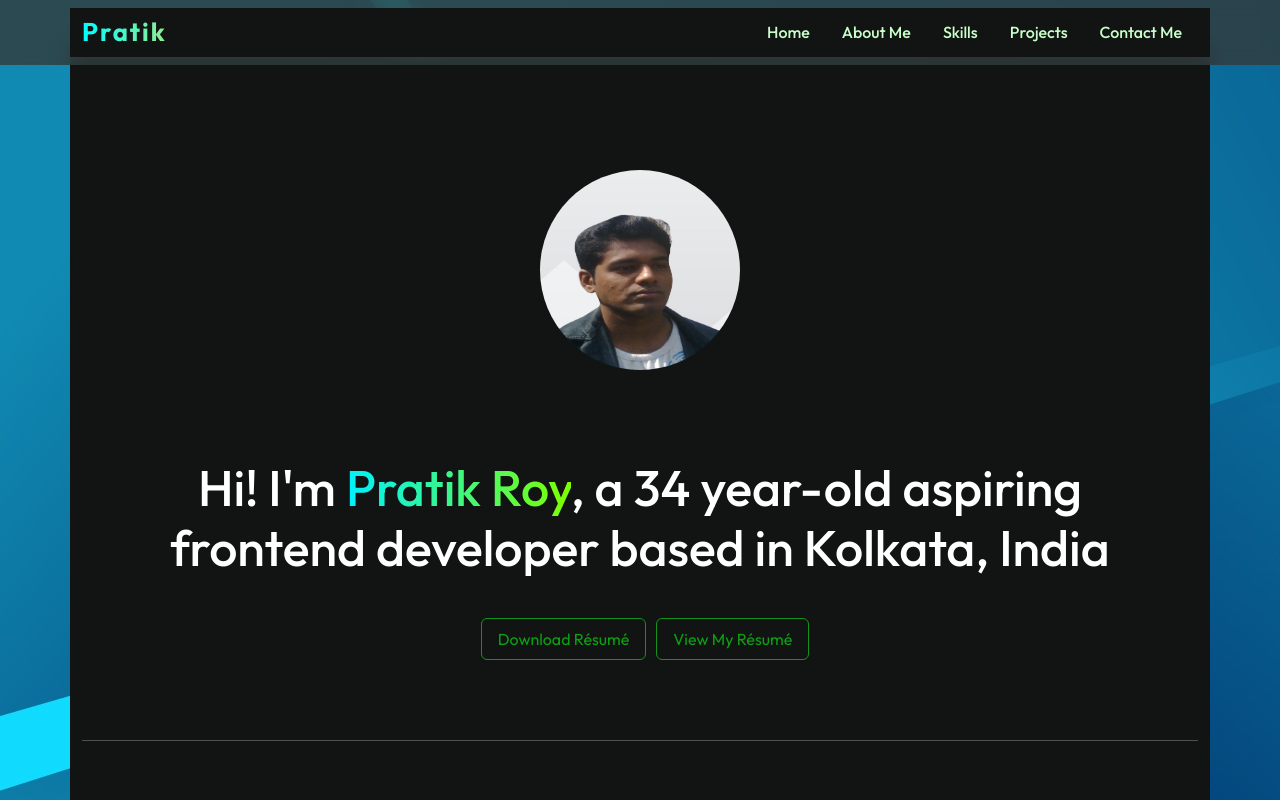
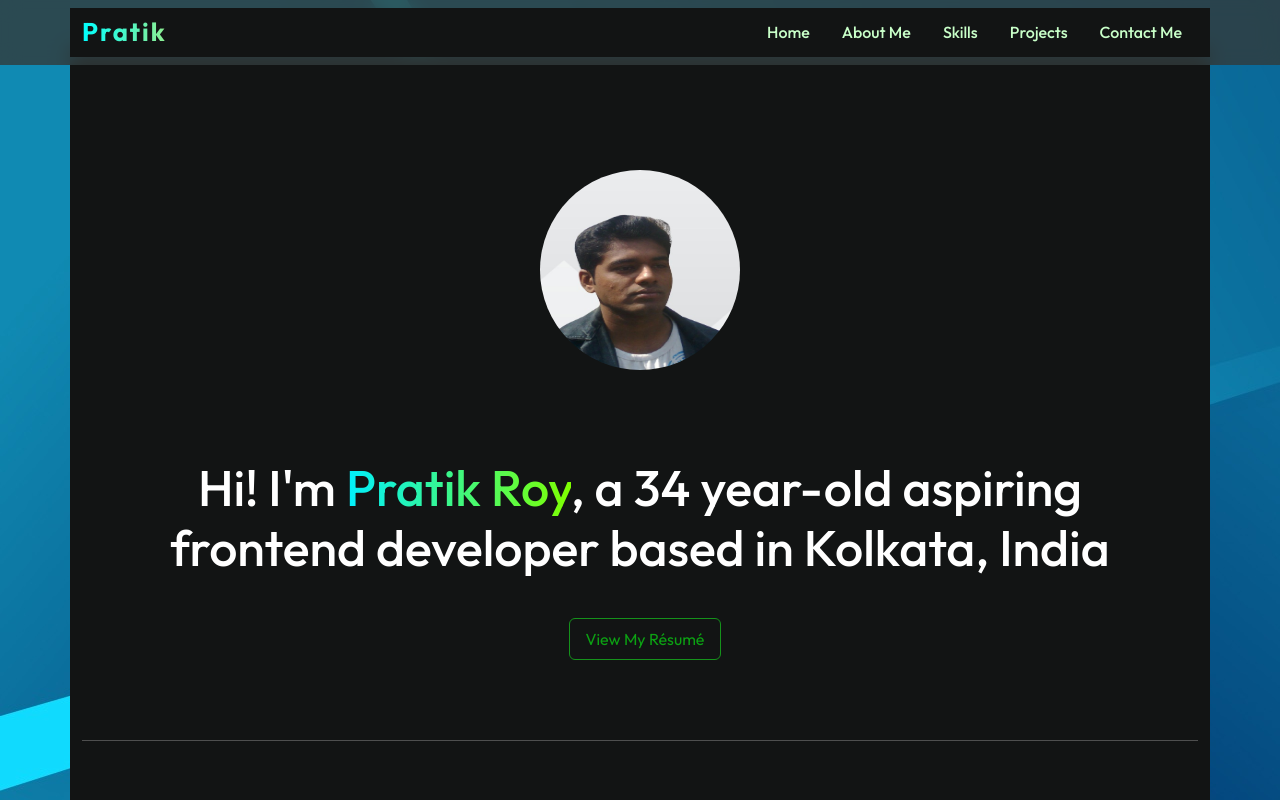
Before and after one commit to pratikroxx91/portfolio, a React (Vite) app: page / in a window 1280 px wide. Shown: the top 800 px of the page. Built offline with nearby package versions, Linux system fonts and the light colour scheme.

Commit message:
removed Download Resume

```diff
--- a/src/components/Hero/Hero.jsx
+++ b/src/components/Hero/Hero.jsx
@@ -15,7 +15,6 @@ const Hero = () => {
                             <h1>Hi! I'm <span className='cName'>Pratik Roy</span>, a 34 year-old aspiring frontend developer based in Kolkata, India</h1>
                         </div>
                         <div className="hero-action text-center">
-                            <a href="../../public/pratik_resume.pdf" download><button type="button" className="btn px-3 py-2">Download Résumé</button></a>
                             <a href="https://drive.google.com/file/d/1viIUhvEbf2Fe6o7o8O790INaqGmkFkRV/view?usp=sharing" target="_blank" rel="noopener noreferrer"><button type="button" className="btn px-3 py-2">View My Résumé</button></a>
                         </div>
                     </div>
```
